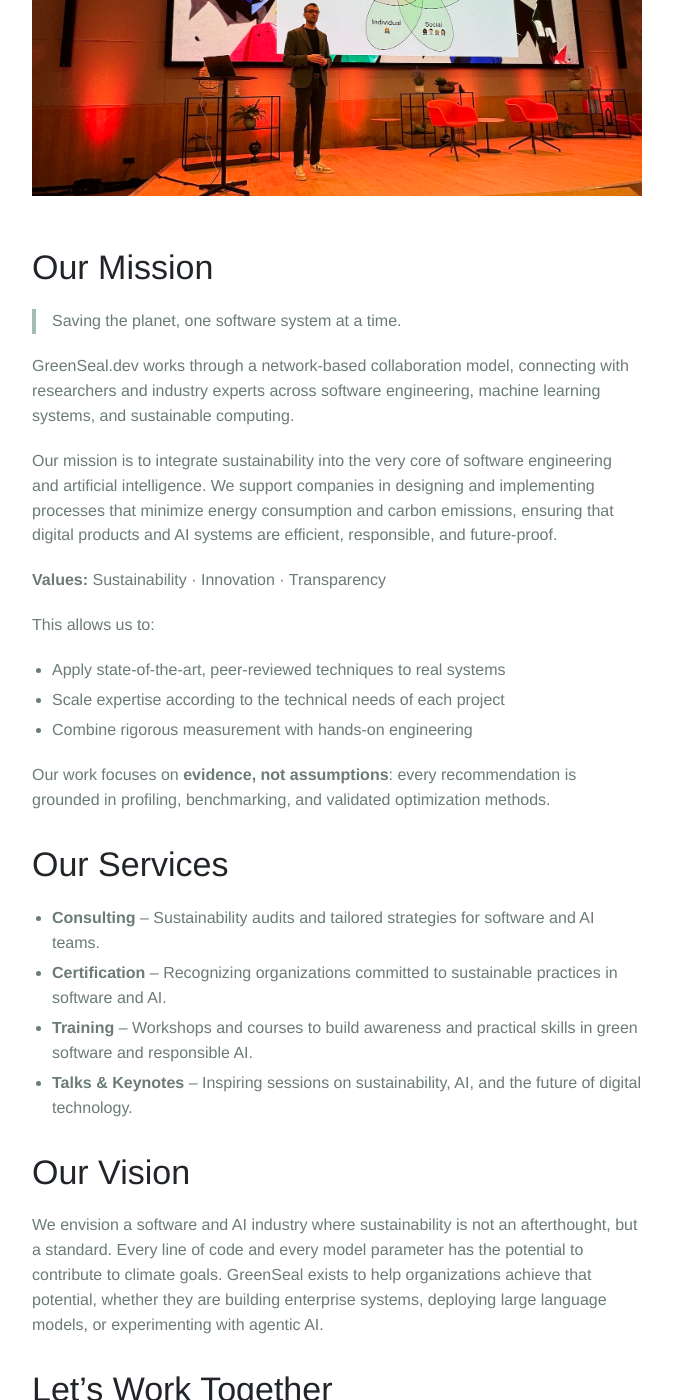
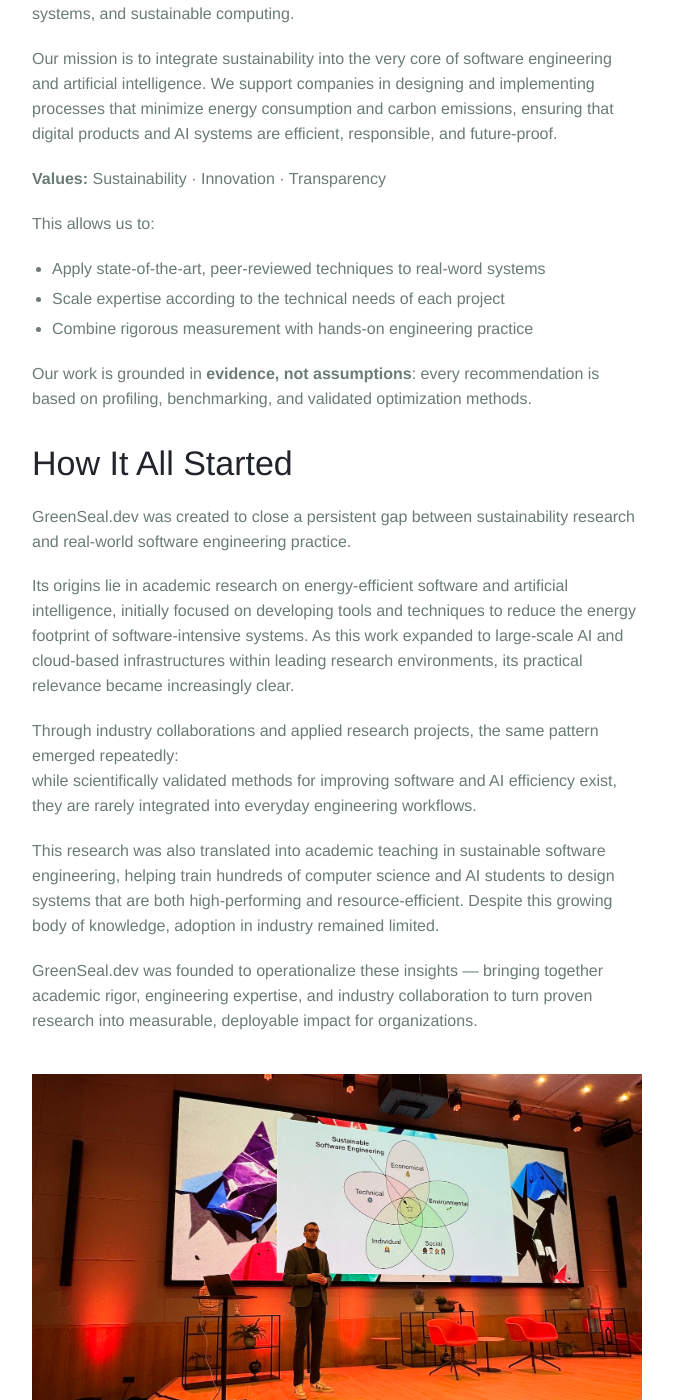
Before and after one commit to luiscruz/greenseal-website, a Jekyll site: the page built from about.md, in a window 1280 px wide and 1400 px high, scrolled down 527 px. Shown: the whole window, without its empty margins (143-816 px from the left). Built offline with Jekyll 4.4.1, drawn with Linux system fonts in a browser that asks for light colours; some of the changed text lies outside the part shown.

Commit message:
update about

```diff
--- a/about.md
+++ b/about.md
@@ -7,9 +7,6 @@
 
 GreenSeal is a consultancy dedicated to helping organizations reduce the environmental footprint of their software.
 We combine technical expertise with a deep understanding of sustainability to deliver strategies, processes, and tools that make greener software development both practical and impactful.
-
-
-![Accounting Services](/images/keynote_luis.jpg)
 
 
 # Our Mission
@@ -23,11 +20,32 @@
 **Values:** Sustainability · Innovation · Transparency
 
 This allows us to:
-- Apply state-of-the-art, peer-reviewed techniques to real systems
+- Apply state-of-the-art, peer-reviewed techniques to real-word systems
 - Scale expertise according to the technical needs of each project
-- Combine rigorous measurement with hands-on engineering
+- Combine rigorous measurement with hands-on engineering practice
 
-Our work focuses on **evidence, not assumptions**: every recommendation is grounded in profiling, benchmarking, and validated optimization methods.
+Our work is grounded in **evidence, not assumptions**: every recommendation is based on profiling, benchmarking, and validated optimization methods.
+
+
+# How It All Started
+
+GreenSeal.dev was created to close a persistent gap between sustainability research and real-world software engineering practice.
+
+Its origins lie in academic research on energy-efficient software and artificial intelligence, initially focused on developing tools and techniques to reduce the energy footprint of software-intensive systems. As this work expanded to large-scale AI and cloud-based infrastructures within leading research environments, its practical relevance became increasingly clear.
+
+Through industry collaborations and applied research projects, the same pattern emerged repeatedly:
+while scientifically validated methods for improving software and AI efficiency exist, they are rarely integrated into everyday engineering workflows.
+
+This research was also translated into academic teaching in sustainable software engineering, helping train hundreds of computer science and AI students to design systems that are both high-performing and resource-efficient. Despite this growing body of knowledge, adoption in industry remained limited.
+
+GreenSeal.dev was founded to operationalize these insights — bringing together academic rigor, engineering expertise, and industry collaboration to turn proven research into measurable, deployable impact for organizations.
+
+
+![Accounting Services](/images/keynote_luis.jpg)
+
+# Leadership
+
+GreenSeal was founded by [Luís Cruz](https://www.linkedin.com/in/luismirandacruz/), PhD in Computer Science and award-winning researcher in Green AI and Software Engineering. His research and consulting work focus on the sustainability of cutting-edge AI technologies, including large language models and agentic AI systems. By bridging rigorous academic insight with industry needs, GreenSeal delivers science-driven guidance designed for real-world impact.
 
 # Our Services
 
@@ -40,9 +58,7 @@
 
 We envision a software and AI industry where sustainability is not an afterthought, but a standard. Every line of code and every model parameter has the potential to contribute to climate goals. GreenSeal exists to help organizations achieve that potential, whether they are building enterprise systems, deploying large language models, or experimenting with agentic AI.
 
-<!-- # Leadership -->
-<!---->
-<!-- GreenSeal was founded by [Luís Cruz](https://www.linkedin.com/in/luismirandacruz/), PhD in Computer Science and award-winning researcher in Green AI and Software Engineering. His research and consulting work focus on the sustainability of cutting-edge AI technologies, including large language models and agentic AI systems. By bridging rigorous academic insight with industry needs, GreenSeal delivers science-driven guidance designed for real-world impact. -->
+
 
 
 # Let’s Work Together
```
